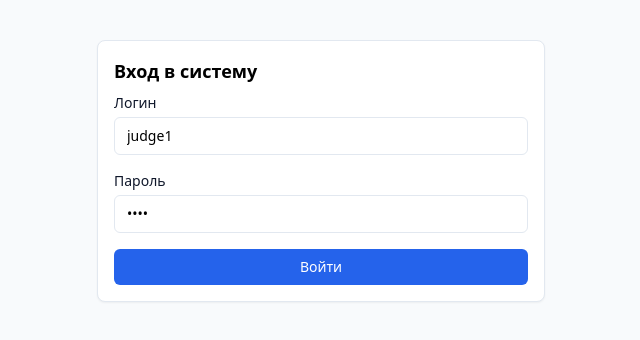
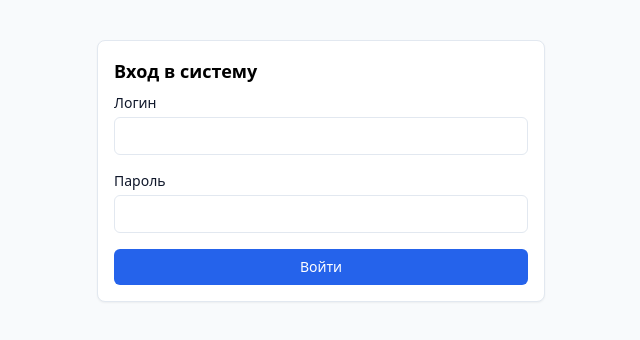
Before and after one commit to kuznetsovskdh/v_t_m, a React (Vite) app in the folder project/frontend/: page /login in a window 1280 px wide. Shown: the top 340 px of the page, without its empty margins (319-959 px from the left). Built offline with nearby package versions, Linux system fonts and the light colour scheme; no server answers.

Commit message:
fix: remove default login/password autofill

```diff
--- a/project/frontend/src/pages/LoginPage.jsx
+++ b/project/frontend/src/pages/LoginPage.jsx
@@ -7,8 +7,8 @@ import { Card, CardHeader, CardTitle } from "../components/ui/card.jsx";
 
 export default function LoginPage({ token, onLogin }) {
   const navigate = useNavigate();
-  const [username, setUsername] = useState("judge1");
-  const [password, setPassword] = useState("1111");
+  const [username, setUsername] = useState("");
+  const [password, setPassword] = useState("");
   const [error, setError] = useState("");
   const [loading, setLoading] = useState(false);
 
```
